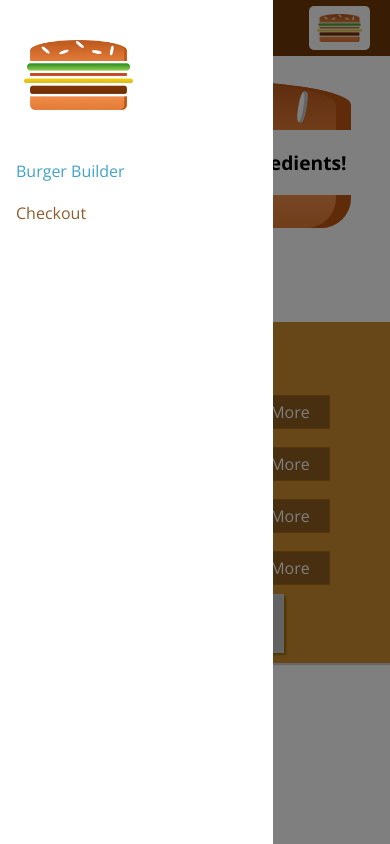
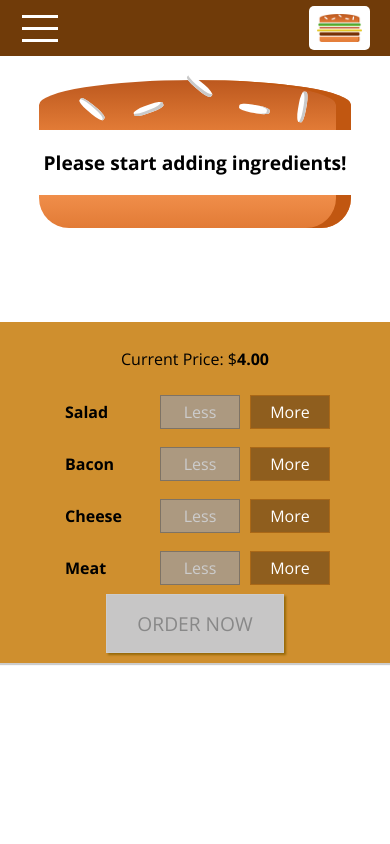
Before and after one commit to megan-d/Burger-Builder-Basic, a React (Create React App) app: page / in a window 390 px wide. Built offline with nearby package versions, Linux system fonts and the light colour scheme.

Commit message:
Add sidedrawer toggle hamburger icon and functionality

```diff
--- a/src/components/Layout/Layout.js
+++ b/src/components/Layout/Layout.js
@@ -6,7 +6,7 @@
 
 class Layout extends Component {
     state = {
-        showSideDrawer: true
+        showSideDrawer: false
     }
 
     // implememnt method now that is class component to handle closing sidedrawer
@@ -14,24 +14,29 @@
         this.setState({showSideDrawer: false})
     }
 
+    //method to handle toggling state showSideDrawert when hamburger icon in toolbar is clicked. Make sure to use this prevState way since setting state that depends on old state.
+    sideDrawerToggleHandler = () => {
+        this.setState((prevState) => {
+            return {showSideDrawer: !prevState.showSideDrawer};
+    });
+}
+
     render() {
         return (
             <React.Fragment>
                 {/* //Will replace below div with separate components */}
-                <Toolbar />
-                <SideDrawer open={this.state.showSideDrawer} closed={this.sideDrawerClosedHandler}/>
+                <Toolbar
+                    drawerToggleClicked={this.sideDrawerToggleHandler} />
+                <SideDrawer
+                    open={this.state.showSideDrawer}
+                    closed={this.sideDrawerClosedHandler}/>
                 <main className={classes.Content}>
                     {/* Output component we wrap with this layout */}
                     {this.props.children}
                 </main>
             </React.Fragment>
         )
-
     }
-
 }
 
-
-
-
 export default Layout;
--- /dev/null
+++ b/src/components/Navigation/SideDrawer/DrawerToggle/DrawerToggle.js
@@ -0,0 +1,18 @@
+import React from 'react';
+import classes from './DrawerToggle.module.css';
+import SideDrawer from '../SideDrawer';
+
+const drawerToggle = (props) => (
+  //display a hamburger toggle icon within the toolbar component. When click on that icon, sidedrawer is shown. Will need to somehow get to layout component and adjust state so showsidedrawer is true.
+  <React.Fragment>
+    <div className={classes.DrawerToggle} onClick={props.clicked}>
+        <div></div>
+        <div></div>
+        <div></div>
+    </div>
+    <SideDrawer />
+  </React.Fragment>
+
+);
+
+export default drawerToggle;
--- /dev/null
+++ b/src/components/Navigation/SideDrawer/DrawerToggle/DrawerToggle.module.css
@@ -0,0 +1,25 @@
+
+/* Only show hamburger icon to open sidedrawer on mobile devices. Hide on desktop. */
+.DrawerToggle {
+    width: 40px;
+    height: 100%;
+    display: flex;
+    flex-flow: column;
+    justify-content: space-around;
+    align-items: center;
+    padding: 10px 0;
+    box-sizing: border-box;
+    cursor: pointer;
+}
+
+.DrawerToggle div {
+    width: 90%;
+    height: 3px;
+    background-color: white;
+}
+
+@media (min-width: 500px) {
+    .DrawerToggle {
+        display: none;
+    }
+}
--- a/src/components/Navigation/Toolbar/Toolbar.js
+++ b/src/components/Navigation/Toolbar/Toolbar.js
@@ -2,10 +2,11 @@
 import classes from './Toolbar.module.css';
 import Logo from '../../Logo/Logo';
 import NavigationItems from '../NavigationItems/NavigationItems';
+import DrawerToggle from '../SideDrawer/DrawerToggle/DrawerToggle';
 
 const toolbar = (props) => (
     <header className={classes.Toolbar}>
-        <div>MENU</div>
+        <DrawerToggle clicked={props.drawerToggleClicked}/>
         <div className={classes.Logo}>
             <Logo />
         </div>
```
